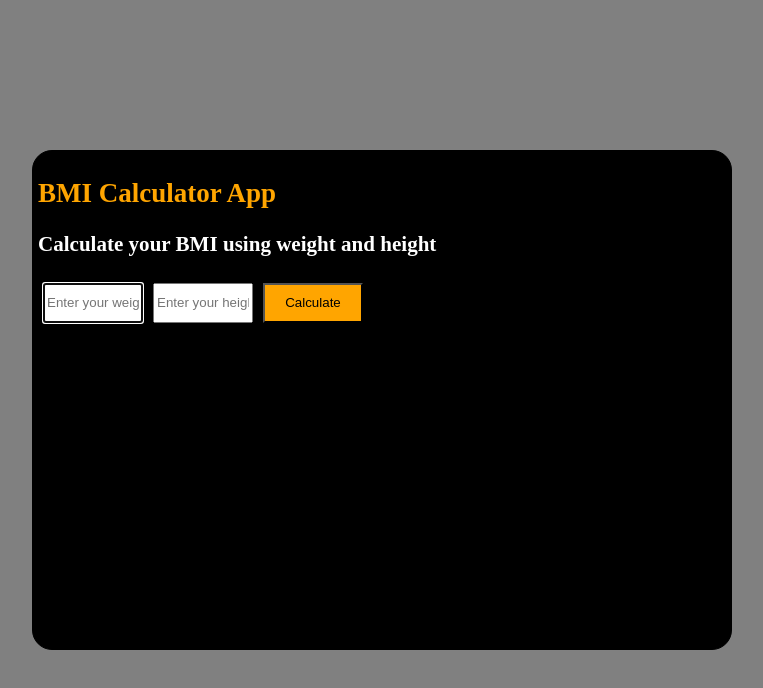
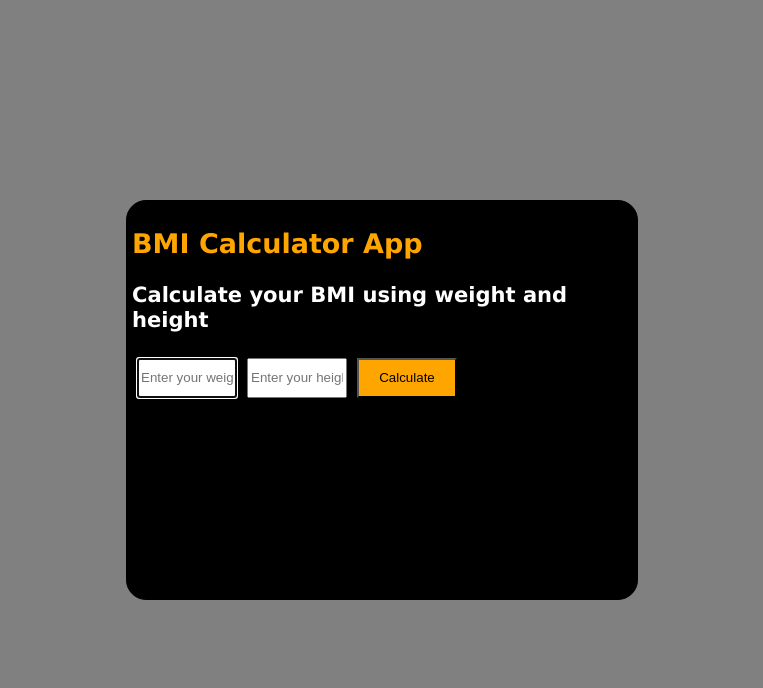
Before and after one commit to victorchirchir/bim-calc-app, a Next.js app: page / in a window 1280 px wide. Shown: the top 688 px of the page, without its empty margins (258-1021 px from the left). Built offline with nearby package versions, Linux system fonts and the light colour scheme.

Commit message:
'fixed3'

```diff
--- a/styles/globals.css
+++ b/styles/globals.css
@@ -101,8 +101,8 @@ a {
   }
 }
 .content{
-  width: 700px;
-  height: 500px;
+  width: 40%;
+  height: 50%;
   position: absolute;
   top: 50%;
   left: 50%;
@@ -112,6 +112,7 @@ a {
   border-radius: 20px;
   padding: 5px;
   background-color: black;
+  font-family:Verdana, Geneva, Tahoma, sans-serif;
 }
 
 input , button{
```
